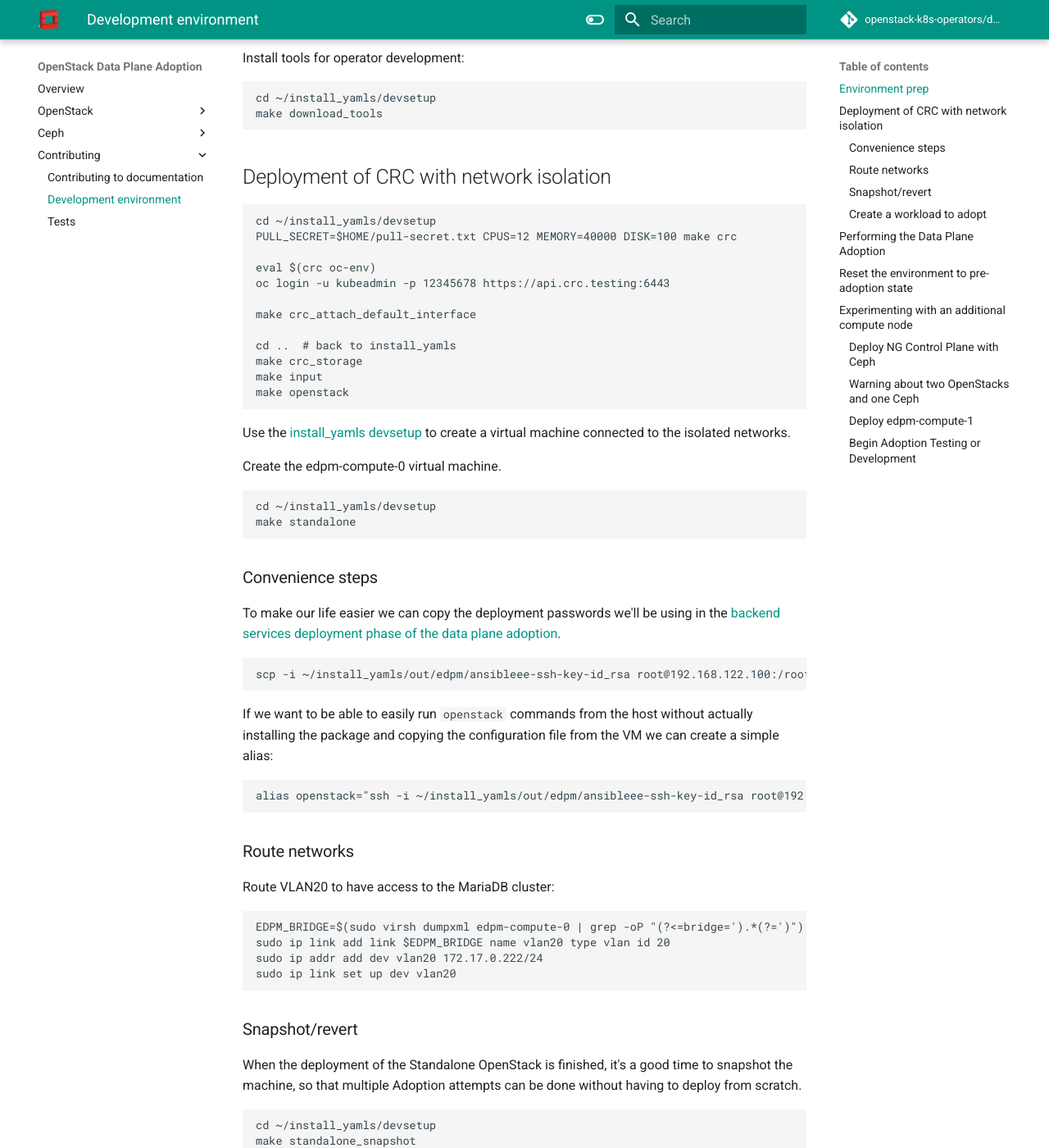
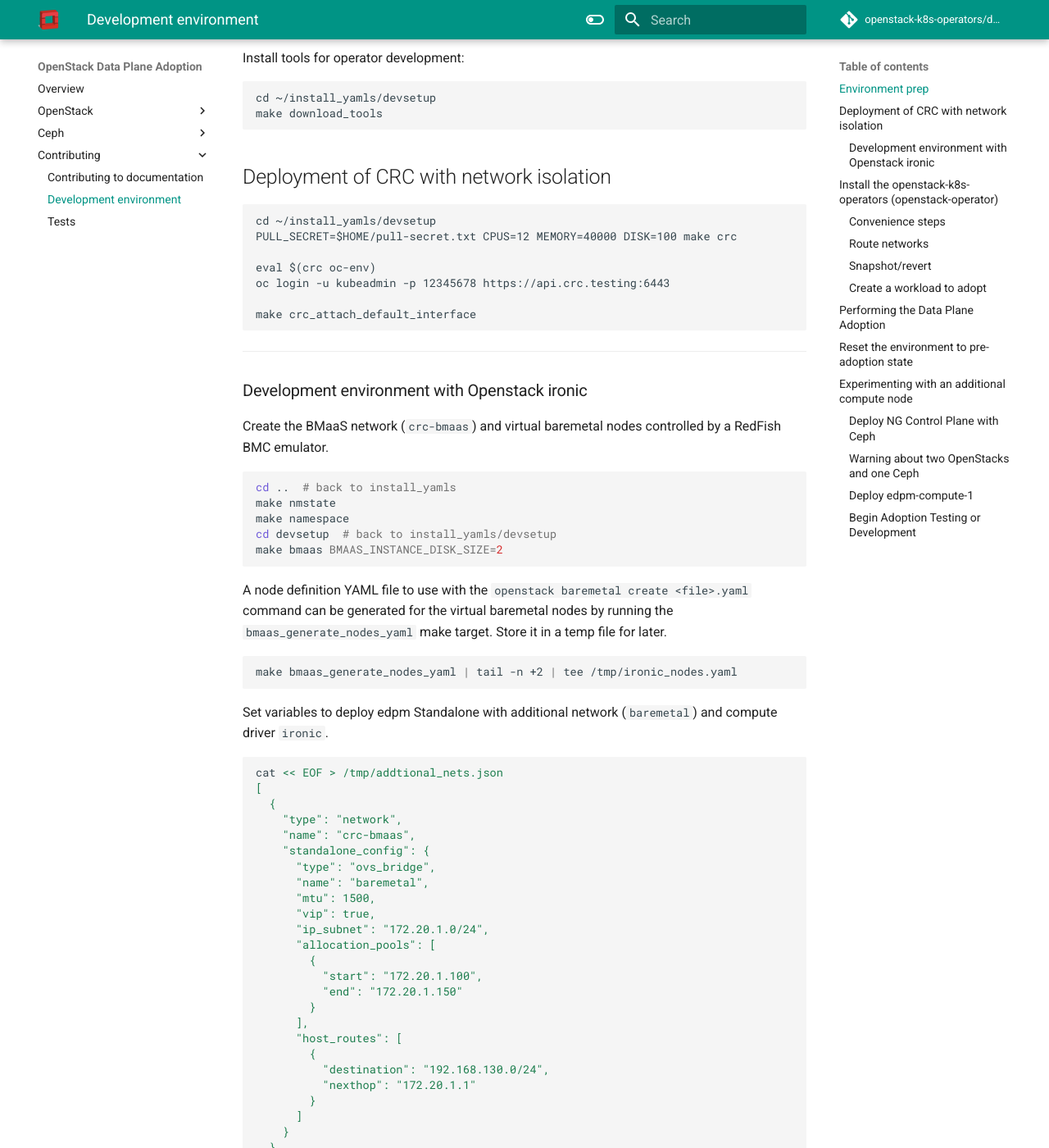
Before and after one commit to openstack-k8s-operators/data-plane-adoption, an MkDocs documentation site: the page built from docs/contributing/development_environment.md, in a window 1280 px wide and 1400 px high, scrolled down 489 px. Shown: the whole window at 82% size. Built offline with MkDocs 1.6.1 and Material for MkDocs 9.7.7, drawn with Linux system fonts in a browser that asks for light colours; comment, search, counter and statistics services are not loaded; the version menu is left out; some of the changed text lies outside the part shown.

Commit message:
Add docs for Ironic dev/test adoption env
Add a section in development_environment.md with instructions
to set up virtual baremetal VMs and deploy EDPM TripleO standalone
with ironic as the compute driver.

Also add a bolierplate ironic_adoption.md <- TODO!

Signed-off-by: Harald Jensås <hjensas@redhat.com>

````diff
--- a/docs/contributing/development_environment.md
+++ b/docs/contributing/development_environment.md
@@ -32,7 +32,6 @@
 
 ## Deployment of CRC with network isolation
 
-
 ```
 cd ~/install_yamls/devsetup
 PULL_SECRET=$HOME/pull-secret.txt CPUS=12 MEMORY=40000 DISK=100 make crc
@@ -41,19 +40,87 @@
 oc login -u kubeadmin -p 12345678 https://api.crc.testing:6443
 
 make crc_attach_default_interface
+```
 
+-----
+### Development environment with Openstack ironic
+
+Create the BMaaS network (``crc-bmaas``) and virtual baremetal nodes controlled by
+a RedFish BMC emulator.
+
+```bash
+cd ..  # back to install_yamls
+make nmstate
+make namespace
+cd devsetup  # back to install_yamls/devsetup
+make bmaas BMAAS_INSTANCE_DISK_SIZE=2
+```
+
+A node definition YAML file to use with the ``openstack baremetal create
+<file>.yaml`` command can be generated for the virtual baremetal nodes by
+running the ``bmaas_generate_nodes_yaml`` make target. Store it in a temp
+file for later.
+
+```bash
+make bmaas_generate_nodes_yaml | tail -n +2 | tee /tmp/ironic_nodes.yaml
+```
+
+Set variables to deploy edpm Standalone with additional network
+(``baremetal``) and compute driver ``ironic``.
+
+```bash
+cat << EOF > /tmp/addtional_nets.json
+[
+  {
+    "type": "network",
+    "name": "crc-bmaas",
+    "standalone_config": {
+      "type": "ovs_bridge",
+      "name": "baremetal",
+      "mtu": 1500,
+      "vip": true,
+      "ip_subnet": "172.20.1.0/24",
+      "allocation_pools": [
+        {
+          "start": "172.20.1.100",
+          "end": "172.20.1.150"
+        }
+      ],
+      "host_routes": [
+        {
+          "destination": "192.168.130.0/24",
+          "nexthop": "172.20.1.1"
+        }
+      ]
+    }
+  }
+]
+EOF
+export EDPM_COMPUTE_ADDITIONAL_NETWORKS=$(jq -c . /tmp/addtional_nets.json)
+export STANDALONE_COMPUTE_DRIVER=ironic
+export NTP_SERVER=pool.ntp.org  # Only neccecary if not on the RedHat network ...
+export EDPM_COMPUTE_CEPH_ENABLED=false  # Optional
+```
+
+-----
+
+Use the [install_yamls devsetup](https://github.com/openstack-k8s-operators/install_yamls/tree/main/devsetup)
+to create a virtual machine connected to the isolated networks.
+
+Create the edpm-compute-0 virtual machine.
+
+```bash
+cd install_yamls/devsetup
+make standalone
+```
+
+## Install the openstack-k8s-operators (openstack-operator)
+
+```bash
 cd ..  # back to install_yamls
 make crc_storage
 make input
 make openstack
-```
-Use the [install_yamls devsetup](https://github.com/openstack-k8s-operators/install_yamls/tree/main/devsetup)
-to create a virtual machine connected to the isolated networks.
-
-Create the edpm-compute-0 virtual machine.
-```
-cd ~/install_yamls/devsetup
-make standalone
 ```
 
 ### Convenience steps
--- a/mkdocs.yml
+++ b/mkdocs.yml
@@ -40,6 +40,7 @@
     - openstack/horizon_adoption.md
     - openstack/edpm_adoption.md
     - openstack/troubleshooting.md
+    - openstack/ironic_adoption.md
   - Ceph:
     - Ceph RBD migration: ceph/ceph_rbd.md
     - Ceph RGW migration: ceph/ceph_rgw.md
````
Also changed, not shown: docs/README.md (+2 -0 lines), docs/openstack/ironic_adoption.md (added, +20 -0 lines).
